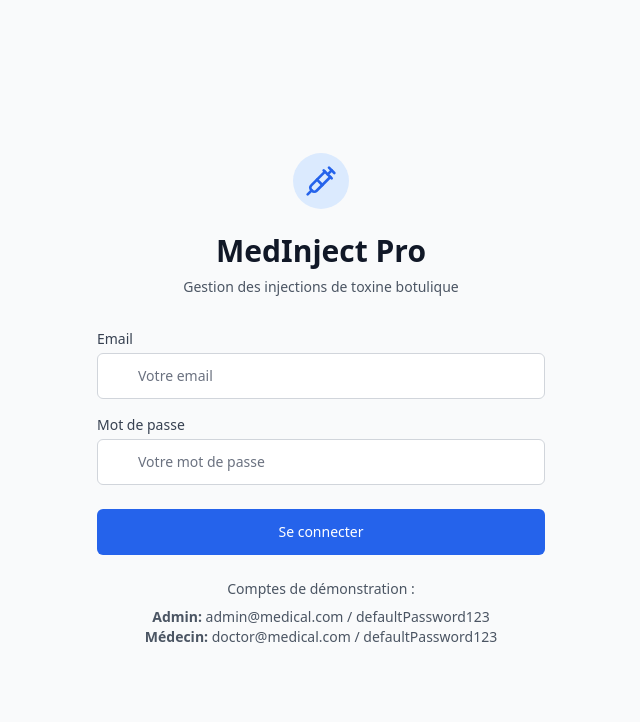
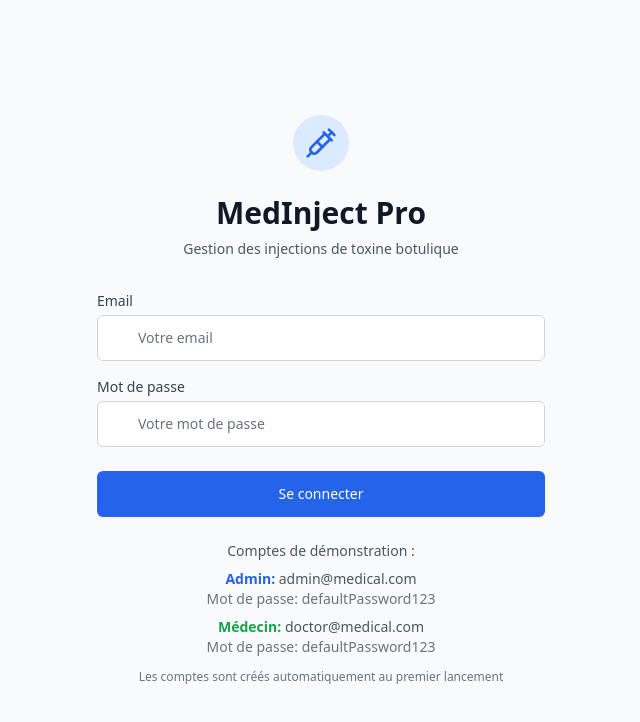
Before and after one commit to elakadiomar/toxineapp, a React (Vite) app: page / in a window 1280 px wide. Shown: the top 722 px of the page, without its empty margins (319-959 px from the left). Built offline with nearby package versions, Linux system fonts and the light colour scheme; no server answers.

Commit message:
Update LoginForm.tsx

```diff
--- a/src/components/Auth/LoginForm.tsx
+++ b/src/components/Auth/LoginForm.tsx
@@ -105,12 +105,19 @@ const LoginForm: React.FC = () => {
 
           <div className="text-center">
             <div className="text-sm text-gray-600">
-              <p>Comptes de démonstration :</p>
+              <p className="font-medium">Comptes de démonstration :</p>
               <p className="mt-2">
-                <strong>Admin:</strong> admin@medical.com / defaultPassword123
+                <strong className="text-blue-600">Admin:</strong> admin@medical.com
+                <br />
+                <span className="text-gray-500">Mot de passe: defaultPassword123</span>
               </p>
-              <p>
-                <strong>Médecin:</strong> doctor@medical.com / defaultPassword123
+              <p className="mt-2">
+                <strong className="text-green-600">Médecin:</strong> doctor@medical.com
+                <br />
+                <span className="text-gray-500">Mot de passe: defaultPassword123</span>
+              </p>
+              <p className="mt-3 text-xs text-gray-500">
+                Les comptes sont créés automatiquement au premier lancement
               </p>
             </div>
           </div>
```
